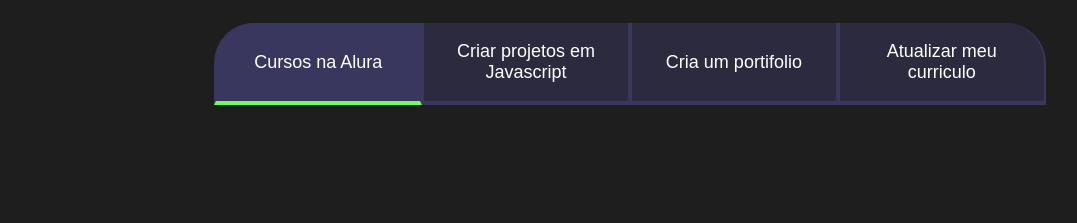
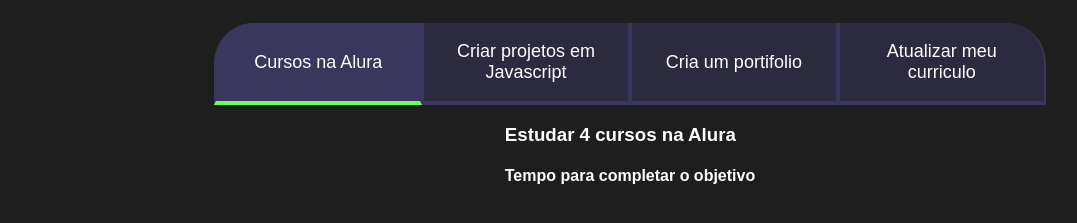
Before and after one commit to kel224/JavaScript-projeto-de-vida, a plain HTML site: page index.html in a window 1280 px wide. Shown: the part 75-298 px from the top of the page, without its empty margins (10-1087 px from the left). Drawn offline with Linux system fonts and the light colour scheme.

Commit message:
Add files via upload

```diff
--- a/index.html
+++ b/index.html
@@ -18,6 +18,12 @@
         <button class="botao">Cria um portifolio</button>
         <button class="botao">Atualizar meu curriculo</button>
         </div>
+        <div class="abas-textos">
+             <div class="aba-conteudo">
+                <h3 class="aba-conteudo-titulo-pricipal">Estudar 4 cursos na Alura</h3>
+                <h4 class="aba-conteudo-titulo-secundario">Tempo para completar o objetivo</h4>
+             </div>
+        </div>
     </section>
     <script> src="main.js"</script>
 </body>
```
Also changed, not shown: main.js (+7 -2 lines).
